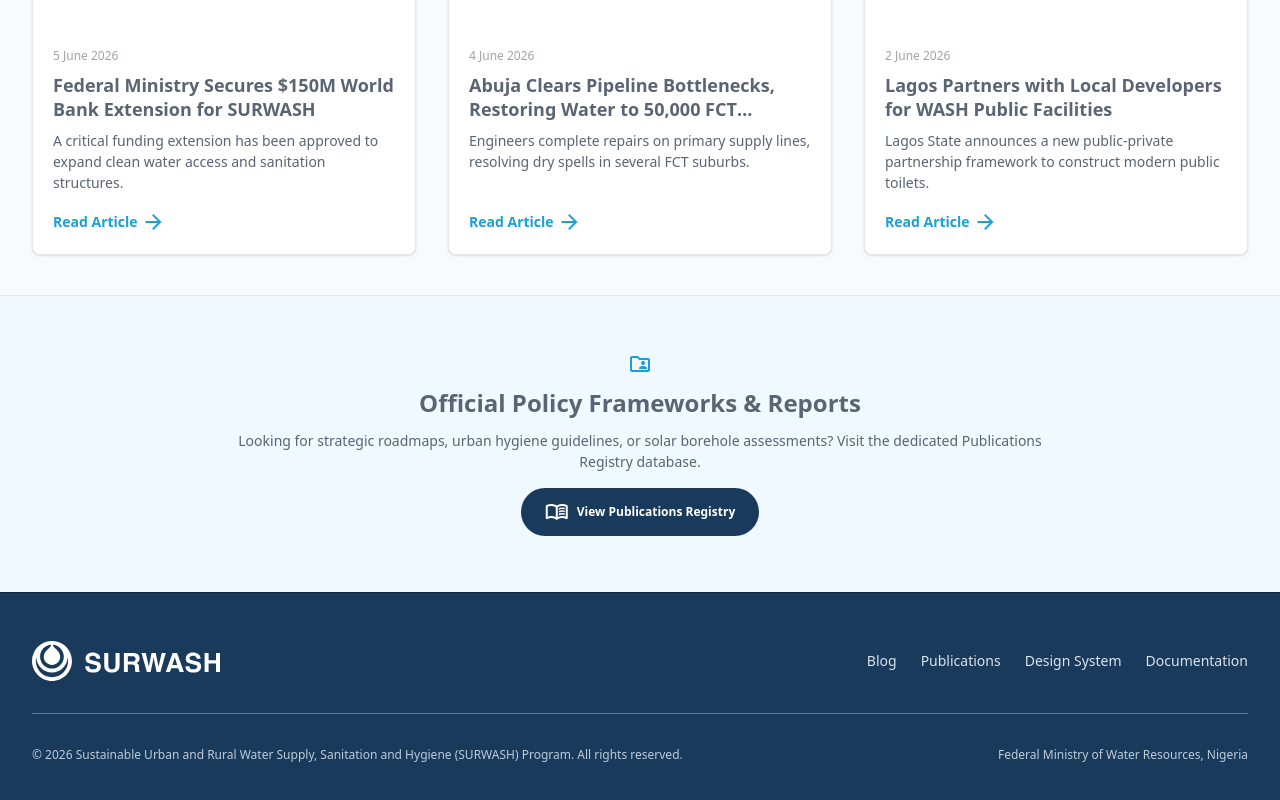
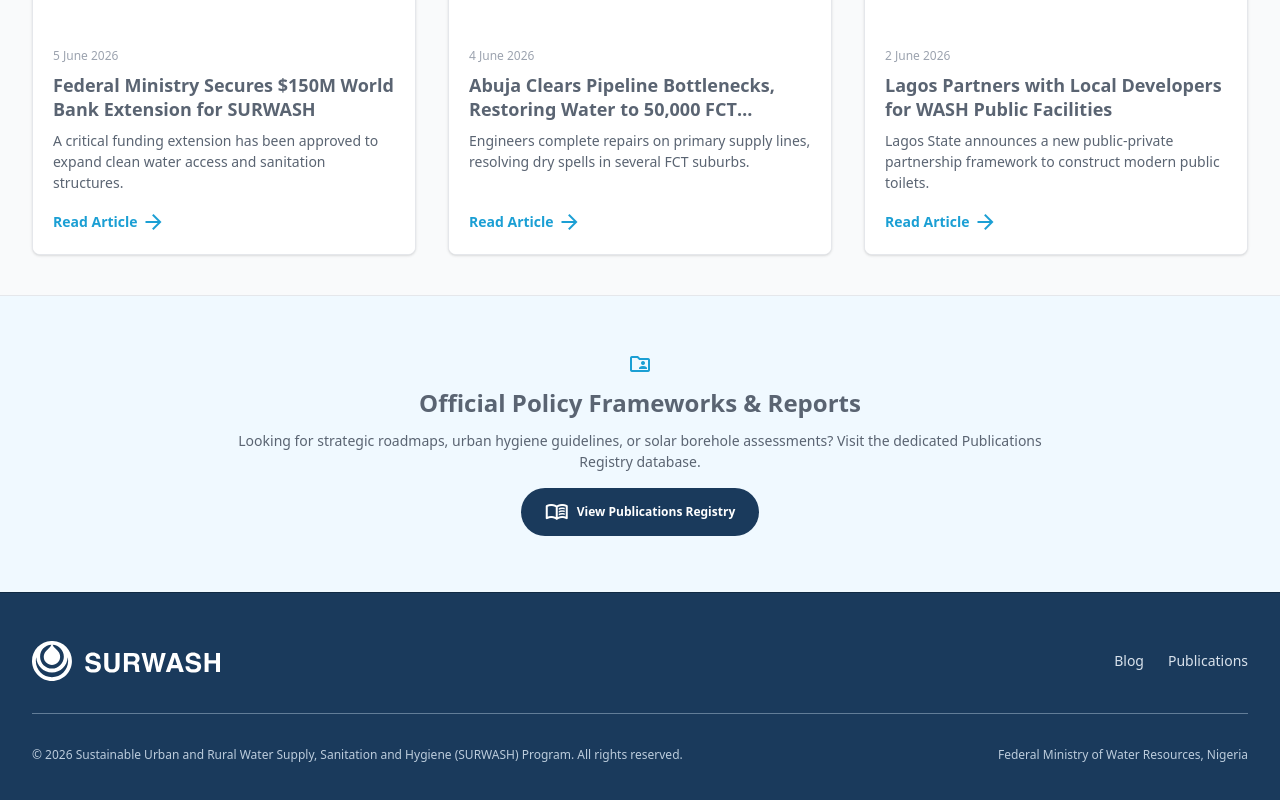
Before and after one commit to TM-Labs-Global/surwash-blog, a Next.js app: page / in a window 1280 px wide. Shown: the part 1520-2320 px from the top of the page. Built offline with nearby package versions, Linux system fonts and the light colour scheme; a web font is replaced by a local one.

Commit message:
feat: remove design-system and docs links from footer

```diff
--- a/features/blog/pages/blog-detail-page.tsx
+++ b/features/blog/pages/blog-detail-page.tsx
@@ -240,8 +240,6 @@ export default function BlogDetailPage({ post }: BlogDetailPageProps) {
             <div className="flex gap-6 text-sm text-[var(--color-secondary-100)]">
               <a href="/" className="hover:underline">Blog</a>
               <a href="/publications" className="hover:underline">Publications</a>
-              <a href="/design-system" className="hover:underline">Design System</a>
-              <a href="/docs" className="hover:underline">Documentation</a>
             </div>
           </div>
           <div className="flex flex-col sm:flex-row justify-between items-center gap-4 pt-8 text-xs text-[var(--color-secondary-200)]">
--- a/features/blog/pages/blog-feed-page.tsx
+++ b/features/blog/pages/blog-feed-page.tsx
@@ -52,8 +52,6 @@ export default async function BlogFeedPage() {
             <div className="flex gap-6 text-sm text-[var(--color-secondary-100)]">
               <a href="/" className="hover:underline">Blog</a>
               <a href="/publications" className="hover:underline">Publications</a>
-              <a href="/design-system" className="hover:underline">Design System</a>
-              <a href="/docs" className="hover:underline">Documentation</a>
             </div>
           </div>
           <div className="flex flex-col sm:flex-row justify-between items-center gap-4 pt-8 text-xs text-[var(--color-secondary-200)]">
--- a/features/blog/pages/publications-page.tsx
+++ b/features/blog/pages/publications-page.tsx
@@ -48,8 +48,6 @@ export default async function PublicationsPage() {
             <div className="flex gap-6 text-sm text-[var(--color-secondary-100)]">
               <a href="/" className="hover:underline">Blog</a>
               <a href="/publications" className="hover:underline">Publications</a>
-              <a href="/design-system" className="hover:underline">Design System</a>
-              <a href="/docs" className="hover:underline">Documentation</a>
             </div>
           </div>
           <div className="flex flex-col sm:flex-row justify-between items-center gap-4 pt-8 text-xs text-[var(--color-secondary-200)]">
```
